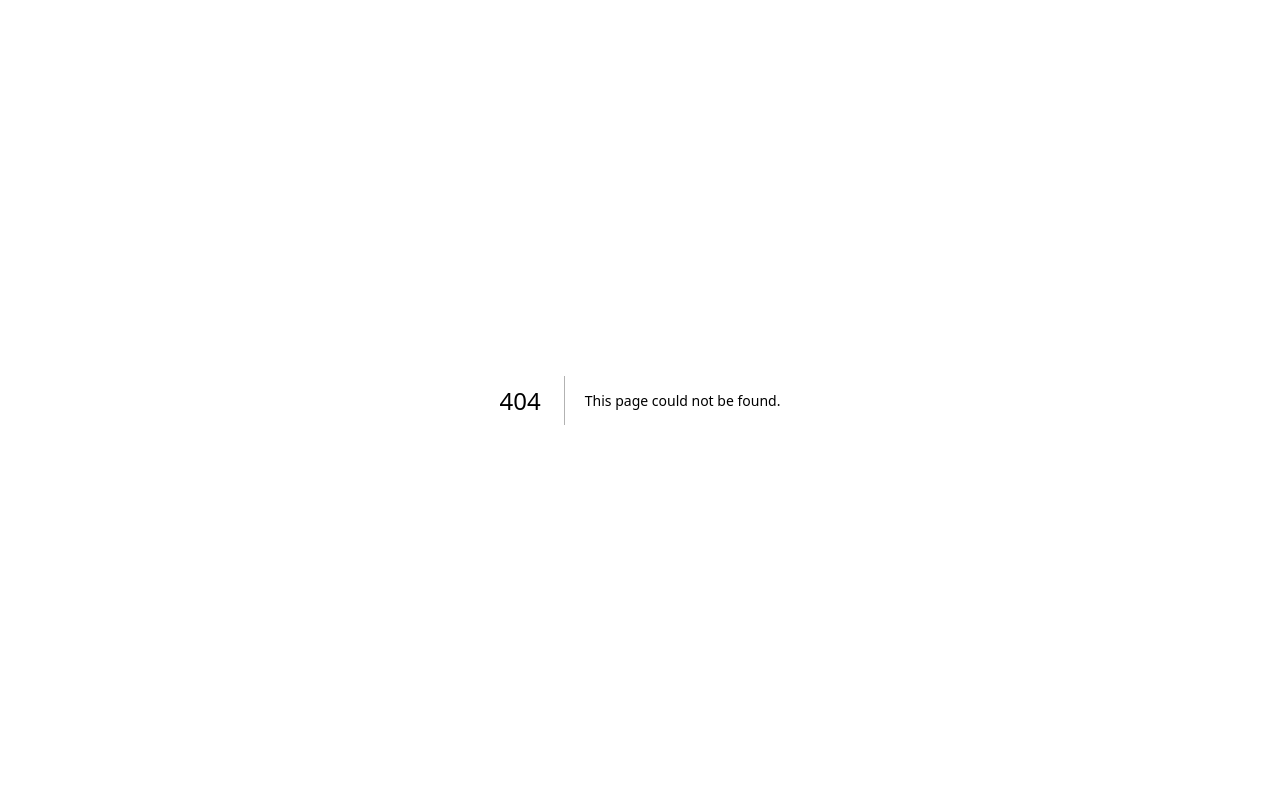
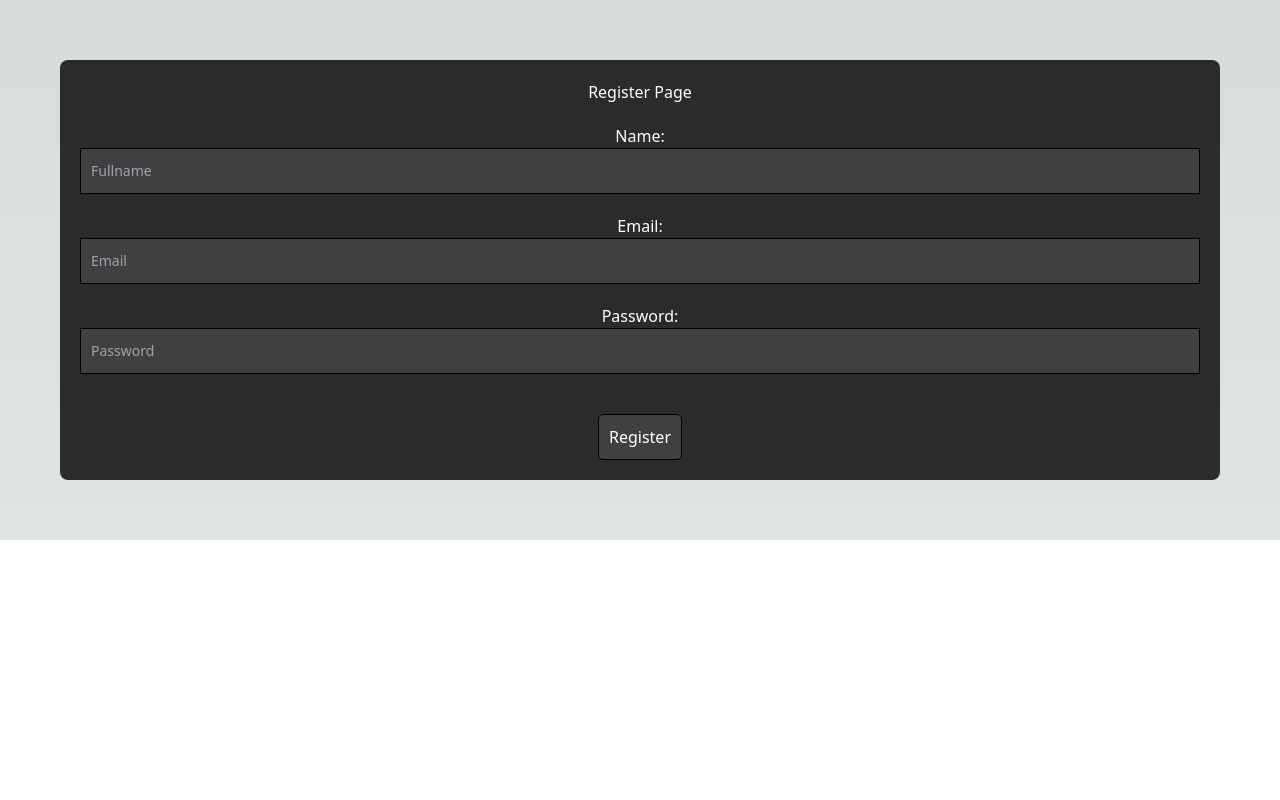
Before and after one commit to isnendyankp/RevoU-Final-Project-FE-Group-D, a Next.js app in the folder purewater/: page /register in a window 1280 px wide. Before the commit this address had no page. Shown: the top 800 px of the page. Built offline with nearby package versions, Linux system fonts and the light colour scheme.

Commit message:
Add Register  page

```diff
--- /dev/null
+++ b/purewater/src/components/Register/index.tsx
@@ -0,0 +1,92 @@
+import { useState } from 'react';
+import Input from '../Input';
+import { Formik, Field, Form, ErrorMessage } from 'formik';
+import * as Yup from 'yup';
+import styles from './styles/style-register.module.css';
+import { useRouter } from 'next/router';
+
+interface RegisterFormValues {
+    [key: string]: string;
+    fullName: string;
+    email: string;
+    password: string;
+}
+
+const Register = () => {
+    const route = useRouter();
+    const [formData] = useState<RegisterFormValues>({
+        fullName: '',
+        email: '',
+        password: '',
+    });
+
+    return (
+        <div className="register-page">
+            <Formik
+                initialValues={formData}
+                validationSchema={Yup.object().shape({
+                    fullName: Yup.string().required('Full Name is required'),
+                    email: Yup.string().email('Invalid email address').required('Email Address is required'),
+                    password: Yup.string().required('Password is required').matches(/^(?=.*\d)(?=.*[a-zA-Z]).{8,}$/, 'Password must be at least 8 characters and alphanumeric'),
+                })}
+                onSubmit={async (values, { setSubmitting }) => {
+                    if (Object.keys(values).some((key) => values[key] === '')) {
+                        setSubmitting(false);
+                    } else {
+                        try {
+                            const requestOptions = {
+                                method: 'POST',
+                                body: JSON.stringify({
+                                    name: values.fullName,
+                                    email: values.email,
+                                    password: values.password,
+                                }),
+                                headers: {
+                                    'Content-Type': 'application/json',
+                                },
+                            };
+
+                            const response = await fetch('https://mock-api.arikmpt.com/api/user/register', requestOptions);
+
+                            if (response.ok) {
+                                const responseData = await response.json();
+                                console.log('Registration successful:', responseData);
+                                route.push('/login');
+                            } else {
+                                const errorData = await response.json();
+                                console.error('Registration failed:', errorData);
+                            }
+                        } catch (error) {
+                            console.error('Error:', error);
+                        }
+                    }
+                }}
+            >
+                <Form className={styles['form-container']}>
+                    <h1 className={`${styles['mb-5']} ${styles['text-white']}`}>Register Page</h1>
+
+                    <label htmlFor="name" className={styles['label']}>
+                        Name:
+                    </label>
+                    <Field as={Input} className={styles['input']} type="text" id="fullName" name="fullName" placeholder="Fullname" />
+
+                    <label htmlFor="email" className={styles['label']}>
+                        Email:
+                    </label>
+                    <Field as={Input} className={styles['input']} type="email" id="email" name="email" placeholder="Email" />
+
+                    <label htmlFor="password" className={styles['label']}>
+                        Password:
+                    </label>
+                    <Field as={Input} className={styles['input']} type="password" id="password" name="password" placeholder="Password" />
+
+                    <button type="submit" className={styles['button']}>
+                        Register
+                    </button>
+                </Form>
+            </Formik>
+        </div>
+    );
+};
+
+export default Register;
--- /dev/null
+++ b/purewater/src/components/Register/styles/style-register.module.css
@@ -0,0 +1,53 @@
+/* style-register.css */
+
+.form-container {
+    display: flex;
+    flex-direction: column;
+    justify-content: center;
+    align-items: center;
+    margin: 60px;
+    background-color: #2b2b2b;
+    padding: 20px;
+    border-radius: 8px;
+}
+
+.form-container h1 {
+    margin-bottom: 20px;
+    color: #fff;
+}
+
+.label {
+    color: #fff;
+}
+
+.input {
+    border: 1px solid #000;
+    padding: 10px;
+    width: 100%;
+    margin-bottom: 20px;
+    background-color: #404040;
+    color: #fff;
+}
+
+.error {
+    display: block;
+    font-size: 12px;
+    color: #ff3333;
+}
+
+.button {
+    border: 1px solid #000;
+    padding: 10px;
+    margin-top: 20px;
+    background-color: #404040;
+    color: #fff;
+    border-radius: 5px;
+}
+
+.mb-5 {
+    margin-bottom: 5px;
+}
+
+.text-white {
+    color: #fff;
+}
--- /dev/null
+++ b/purewater/src/pages/register/index.tsx
@@ -0,0 +1,17 @@
+import Register from "../../components/Register";
+import Layout from '../../layout';
+import React from 'react';
+
+const RegisterPage = () => {
+    return (
+    <>
+        <Layout>
+
+            <Register />
+
+        </Layout>
+    </>
+    );
+};
+
+export default RegisterPage;
```
